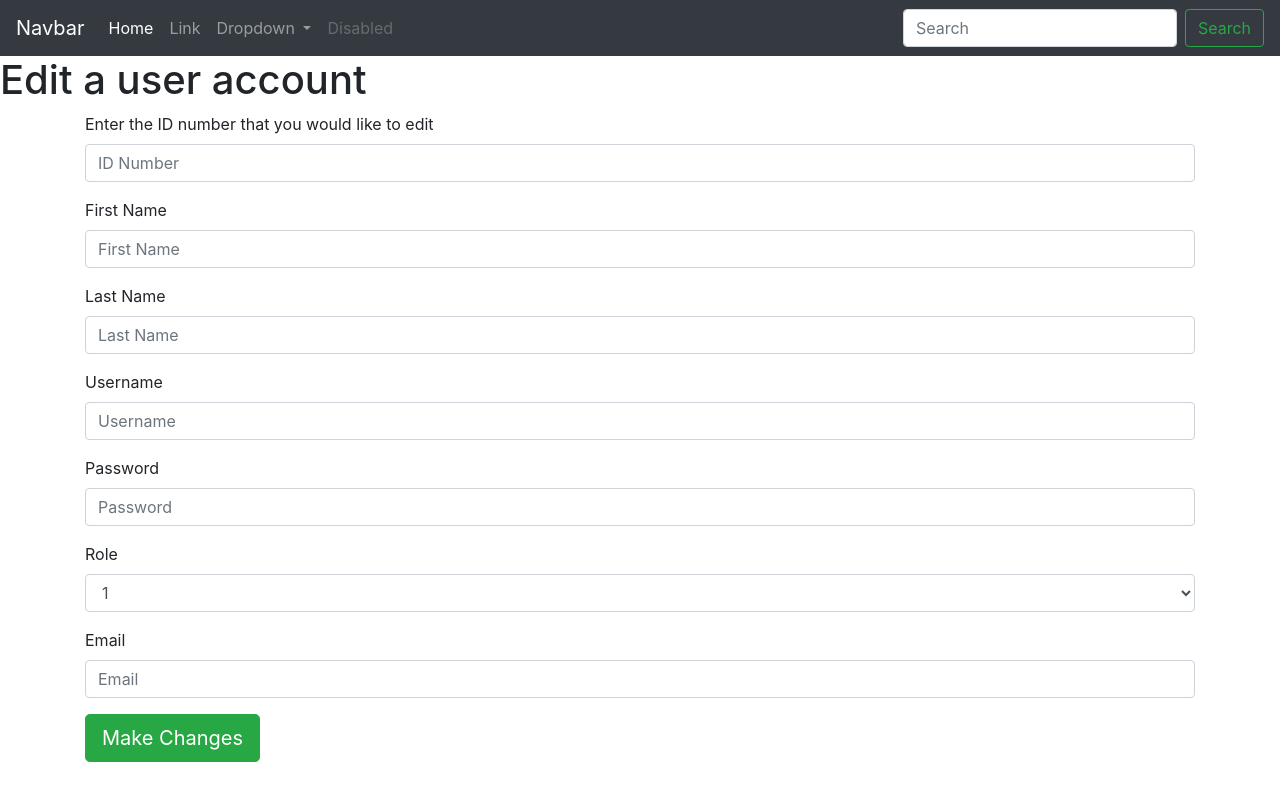
After one commit to homefront16/OutOfTheBox, a PHP site: page /presentation/views/editUserForm.php in a window 1280 px wide. The commit adds this page. Run offline with PHP 8.4, Linux system fonts and the light colour scheme.

Commit message:
Classes under model folder were updated without namespace command. Mid point through adding edit, add, delete for users with Admin privileges

```diff
--- /dev/null
+++ b/OutOfTheBox/_navbar.php
@@ -0,0 +1,35 @@
+<nav class="navbar navbar-expand-lg navbar-dark bg-dark">
+  <a class="navbar-brand" href="#">Navbar</a>
+  <button class="navbar-toggler" type="button" data-toggle="collapse" data-target="#navbarSupportedContent" aria-controls="navbarSupportedContent" aria-expanded="false" aria-label="Toggle navigation">
+    <span class="navbar-toggler-icon"></span>
+  </button>
+
+  <div class="collapse navbar-collapse" id="navbarSupportedContent">
+    <ul class="navbar-nav mr-auto">
+      <li class="nav-item active">
+        <a class="nav-link" href="#">Home <span class="sr-only">(current)</span></a>
+      </li>
+      <li class="nav-item">
+        <a class="nav-link" href="#">Link</a>
+      </li>
+      <li class="nav-item dropdown">
+        <a class="nav-link dropdown-toggle" href="#" id="navbarDropdown" role="button" data-toggle="dropdown" aria-haspopup="true" aria-expanded="false">
+          Dropdown
+        </a>
+        <div class="dropdown-menu" aria-labelledby="navbarDropdown">
+          <a class="dropdown-item" href="#">Action</a>
+          <a class="dropdown-item" href="#">Another action</a>
+          <div class="dropdown-divider"></div>
+          <a class="dropdown-item" href="#">Something else here</a>
+        </div>
+      </li>
+      <li class="nav-item">
+        <a class="nav-link disabled" href="#" tabindex="-1" aria-disabled="true">Disabled</a>
+      </li>
+    </ul>
+    <form class="form-inline my-2 my-lg-0">
+      <input class="form-control mr-sm-2" type="search" placeholder="Search" aria-label="Search">
+      <button class="btn btn-outline-success my-2 my-sm-0" type="submit">Search</button>
+    </form>
+  </div>
+</nav>
--- a/OutOfTheBox/autoLoader.php
+++ b/OutOfTheBox/autoLoader.php
@@ -22,8 +22,10 @@ spl_autoload_register(function($class){
 
         if(is_readable($classFile)){
             if(require $d . '\\' . $class . ".php"){
-                break;
+
+               break;
             }
+
         }
 
     }
--- a/OutOfTheBox/businessService/Model/Address.php
+++ b/OutOfTheBox/businessService/Model/Address.php
@@ -1,5 +1,4 @@
 <?php
-namespace businessService;
 
 class Address
 {
--- a/OutOfTheBox/businessService/Model/OrderDetails.php
+++ b/OutOfTheBox/businessService/Model/OrderDetails.php
@@ -1,5 +1,5 @@
 <?php
-namespace businessService;
+
 
 class OrderDetails
 {
--- a/OutOfTheBox/businessService/Model/OrderNotes.php
+++ b/OutOfTheBox/businessService/Model/OrderNotes.php
@@ -1,5 +1,5 @@
 <?php
-namespace businessService;
+
 
 class OrderNotes
 {
--- a/OutOfTheBox/businessService/Model/Orders.php
+++ b/OutOfTheBox/businessService/Model/Orders.php
@@ -1,5 +1,5 @@
 <?php
-namespace businessService;
+
 
 class Orders
 {
--- a/OutOfTheBox/businessService/Model/Products.php
+++ b/OutOfTheBox/businessService/Model/Products.php
@@ -1,5 +1,4 @@
 <?php
-namespace businessService\Model;
 
 class Products
 {
--- a/OutOfTheBox/businessService/Model/Users.php
+++ b/OutOfTheBox/businessService/Model/Users.php
@@ -1,5 +1,5 @@
 <?php
-namespace businessService\Model;
+
 
 class Users
 {
--- a/OutOfTheBox/businessService/UserBusinessService.php
+++ b/OutOfTheBox/businessService/UserBusinessService.php
@@ -39,6 +39,11 @@ class UserBusinessService
         return $service->updateOne($id, $person);
     }
 
+    function makeNew($person){
+        $service = new UserDataService();
+        return $service->makeNew($person);
+    }
+
     function wildCardSearchBefore($name){
         $service = new UserDataService();
         return $service->wildCardSearchBefore($name);
--- a/OutOfTheBox/header.php
+++ b/OutOfTheBox/header.php
@@ -1,5 +1,10 @@
 <?php
 
 session_start();
-
 ?>
+<link rel="stylesheet" href="https://cdn.jsdelivr.net/npm/bootstrap@4.5.3/dist/css/bootstrap.min.css" integrity="sha384-TX8t27EcRE3e/ihU7zmQxVncDAy5uIKz4rEkgIXeMed4M0jlfIDPvg6uqKI2xXr2" crossorigin="anonymous">
+<script src="https://code.jquery.com/jquery-3.5.1.slim.min.js" integrity="sha384-DfXdz2htPH0lsSSs5nCTpuj/zy4C+OGpamoFVy38MVBnE+IbbVYUew+OrCXaRkfj" crossorigin="anonymous"></script>
+<script src="https://cdn.jsdelivr.net/npm/bootstrap@4.5.3/dist/js/bootstrap.bundle.min.js" integrity="sha384-ho+j7jyWK8fNQe+A12Hb8AhRq26LrZ/JpcUGGOn+Y7RsweNrtN/tE3MoK7ZeZDyx" crossorigin="anonymous"></script>
+<?php
+require_once '_navbar.php';
+?>
--- a/OutOfTheBox/presentation/handlers/PersonSearchHandler.php
+++ b/OutOfTheBox/presentation/handlers/PersonSearchHandler.php
@@ -3,6 +3,7 @@ ini_set('display_errors', 1);
 ini_set('display_startup_errors', 1);
 error_reporting(E_ALL);
 
+require_once 'header.php';
 require_once '../../autoLoader.php';
 
 // get the search term from the input form
--- a/OutOfTheBox/presentation/handlers/ProductSearchHandler.php
+++ b/OutOfTheBox/presentation/handlers/ProductSearchHandler.php
@@ -4,7 +4,8 @@
  ini_set('display_startup_errors', 1);
  error_reporting(E_ALL);
 
- require_once '../../autoLoader.php';
+require_once '../../header.php';
+require_once '../../autoLoader.php';
 
 // get the search term from the input form
 $searchPhrase = $_GET['name'];
--- /dev/null
+++ b/OutOfTheBox/presentation/views/editUserForm.php
@@ -0,0 +1,53 @@
+<?php
+require_once '../../header.php';
+?>
+
+<h1>Edit a user account</h1>
+
+<div class="container">
+<form action="../handlers/editUserHandler.php">
+
+  <div class="form-group">
+    <label for="ID">Enter the ID number that you would like to edit</label>
+    <input type="number" class="form-control" id="ID" placeholder="ID Number" name="ID">
+  </div>
+
+  <div class="form-group">
+    <label for="FirstName">First Name</label>
+    <input type="text" class="form-control" id="firstName" placeholder="First Name" name="FirstName">
+  </div>
+
+   <div class="form-group">
+    <label for="LastName">Last Name</label>
+    <input type="text" class="form-control" id="LastName" placeholder="Last Name" name="LastName">
+  </div>
+
+   <div class="form-group">
+    <label for="username">Username</label>
+    <input type="text" class="form-control" id="username" placeholder="Username" name="username">
+  </div>
+
+   <div class="form-group">
+    <label for="password">Password</label>
+    <input type="password" class="form-control" id="password" placeholder="Password" name="password">
+  </div>
+
+    <div class="form-group">
+    <label for="Role">Role</label>
+    <select class="form-control" id="Role" name="Role">
+      <option>1</option>
+      <option>2</option>
+      <option>3</option>
+      <option>4</option>
+    </select>
+  </div>
+
+    <div class="form-group">
+    <label for="email">Email</label>
+    <input type="email" class="form-control" id="email" placeholder="Email" name="email">
+  </div>
+
+	<button type="submit" class="btn btn-success btn-lg">Make Changes</button>
+
+</form>
+</div>
```
Also changed, not shown: OutOfTheBox/database/UserDataService.php (+53 -2 lines), OutOfTheBox/index.php (renamed from OutOfTheBox/index.html, +8 -3 lines), OutOfTheBox/presentation/handlers/editUserHandler.php (added, +43 -0 lines), OutOfTheBox/presentation/handlers/processNewUser.php (added, +42 -0 lines), OutOfTheBox/presentation/views/newUserForm.php (added, +49 -0 lines), 1 other file.
